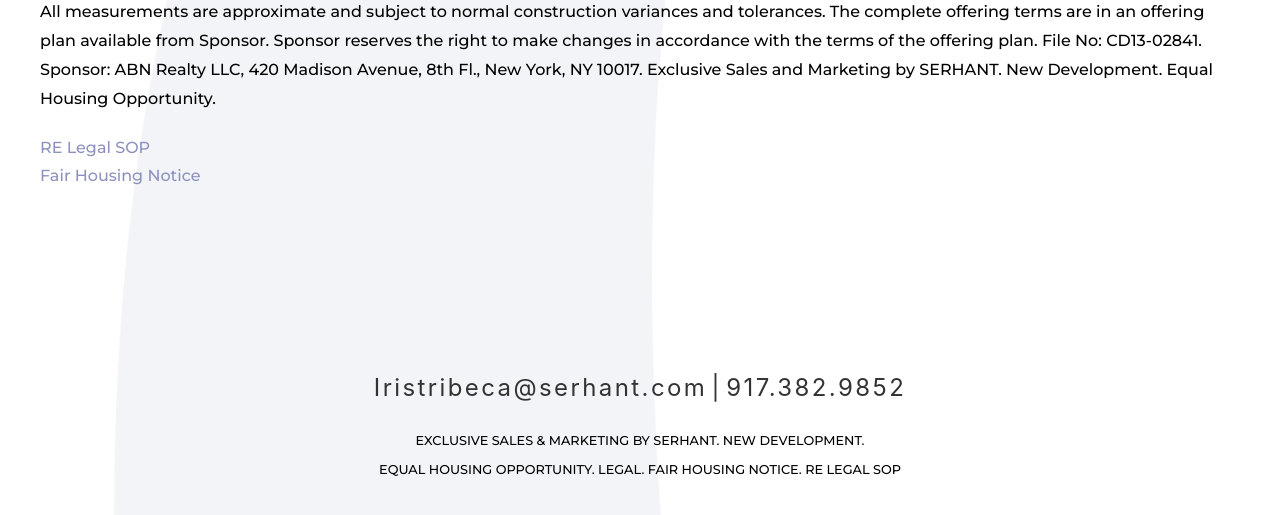
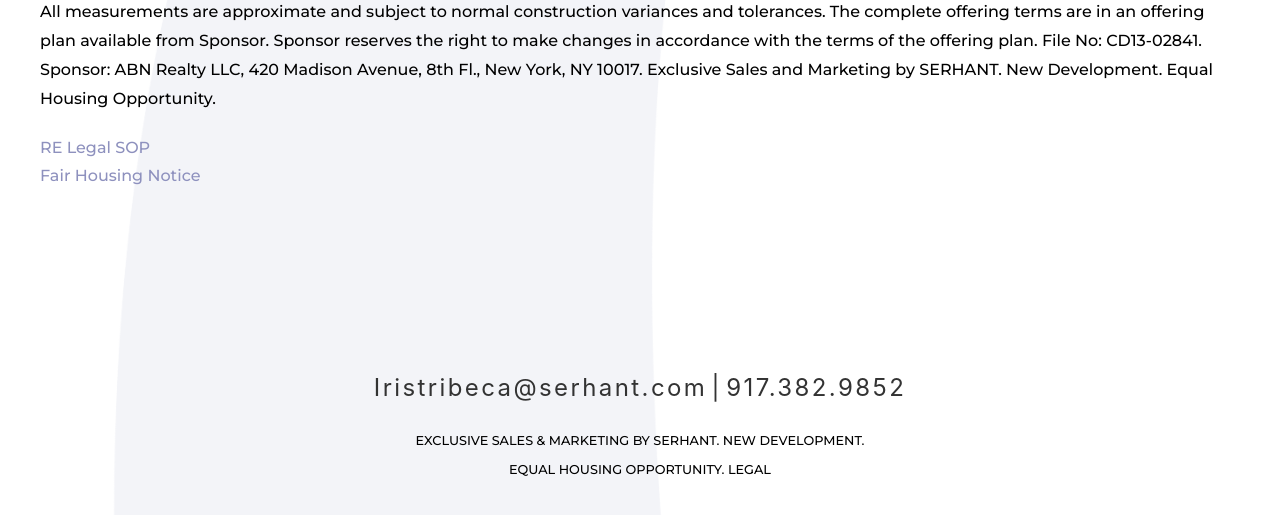
Before and after one commit to hungryram/serhant-iris, a Gatsby site: page /legal in a window 1280 px wide. Shown: the part 409-924 px from the top of the page. Built offline with nearby package versions, Linux system fonts and the light colour scheme; Gatsby itself is replaced by a stand-in of ours; what @react-icons/all-files would draw is missing.

Commit message:
update footer

```diff
--- a/src/components/Footer.js
+++ b/src/components/Footer.js
@@ -10,7 +10,7 @@ export default function Footer() {
                     <div className="uk-container uk-text-center">
                     <a href={`mailto: ${contact.contact_information.email}`} className="uk-h3 accent">{contact.contact_information.email}</a> <span className="uk-h3 accent">|</span> <a href={`tel: ${contact.contact_information.phone}`} className="uk-h3 accent">{contact.contact_information.phone}</a>
                         <p className="uk-text-uppercase editable"><small>
-                        Exclusive sales & marketing by SERHANT. New Development.<br /> Equal Housing Opportunity. <Link to="/legal/" className="uk-link-reset">Legal</Link>. <a href="https://dos.ny.gov/system/files/documents/2021/08/fairhousingnotice.pdf" target="_blank" rel="noopener noreferrer" className="uk-link-reset">Fair Housing Notice</a>. <a href="https://www.serhant.com/SERHANT.%20SOP.pdf" target="_blank" className="uk-link-reset" rel="noreferrer noopener">RE Legal SOP</a>
+                        Exclusive sales & marketing by SERHANT. New Development.<br /> Equal Housing Opportunity. <Link to="/legal/" className="uk-link-reset">Legal</Link>
                         </small></p>
                     </div>
                 </div>
```
